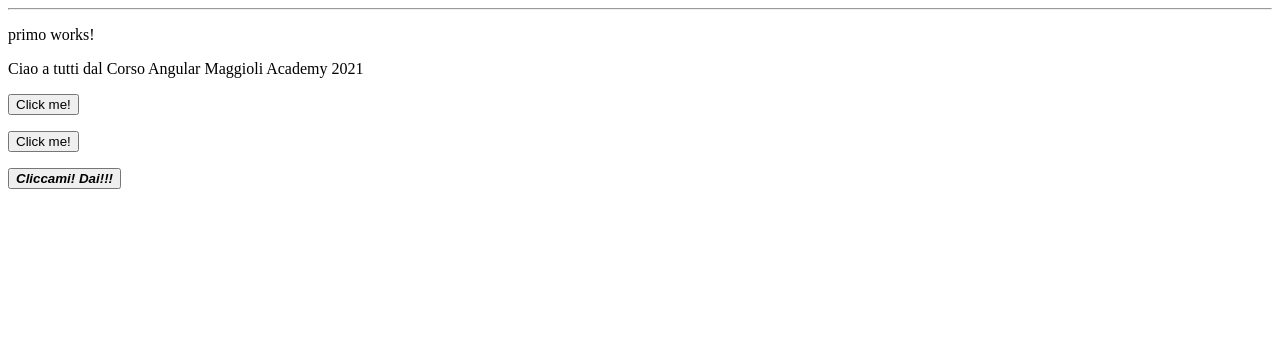
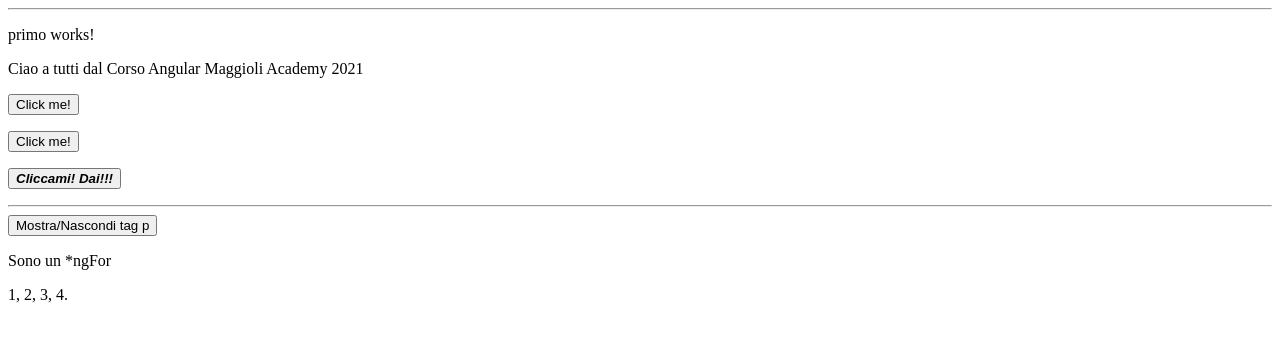
Before and after one commit to MooDySmiles/corso-full-stack-developer-2021, an Angular app: page / in a window 1280 px wide. Shown: the top 342 px of the page. Built offline with nearby package versions, Linux system fonts and the light colour scheme.

Commit message:
Uso di direttive strutturali

```diff
--- a/src/app/app.component.html
+++ b/src/app/app.component.html
@@ -18,3 +18,7 @@
     [emitValue]="today"
     (eventEmitter)="onButtonEventEmitter($event)"></app-button>
 </p>
+
+<hr>
+
+<app-direttive-strutturali></app-direttive-strutturali>
--- a/src/app/app.module.ts
+++ b/src/app/app.module.ts
@@ -4,12 +4,14 @@ import { BrowserModule } from '@angular/platform-browser';
 import { AppComponent } from './app.component';
 import { PrimoComponent } from './primo/primo.component';
 import { ButtonComponent } from './button/button.component';
+import { DirettiveStrutturaliComponent } from './direttive-strutturali/direttive-strutturali.component';
 
 @NgModule({
   declarations: [
     AppComponent,
     PrimoComponent,
     ButtonComponent,
+    DirettiveStrutturaliComponent,
   ],
   imports: [
     BrowserModule
--- /dev/null
+++ b/src/app/direttive-strutturali/direttive-strutturali.component.html
@@ -0,0 +1,21 @@
+<div>
+  <p *ngIf="showP">Sono un *ngIf</p>
+  <app-button
+    buttonText="Mostra/Nascondi tag p"
+    (eventEmitter)="onMostraNascodiP()"
+  ></app-button>
+</div>
+
+<div>
+  <p>Sono un *ngFor</p>
+  <span *ngFor="let element of myArray; last as isLast">
+    {{ element }}{{ isLast === true ? '.' : ', ' }}
+    <!-- {{ isLast ? '.' : ', ' }} -->
+    <!-- if ternario
+    if(isLast === true) {
+      '.';
+    } else {
+      ', ';
+    } -->
+  </span>
+</div>
--- /dev/null
+++ b/src/app/direttive-strutturali/direttive-strutturali.component.ts
@@ -0,0 +1,22 @@
+import { Component, OnInit } from '@angular/core';
+
+@Component({
+  selector: 'app-direttive-strutturali',
+  templateUrl: './direttive-strutturali.component.html',
+  styleUrls: ['./direttive-strutturali.component.scss']
+})
+export class DirettiveStrutturaliComponent implements OnInit {
+
+  showP = false;
+
+  myArray = [1, 2, 3, 4];
+
+  constructor() { }
+
+  ngOnInit(): void {
+  }
+
+  onMostraNascodiP() {
+    this.showP = !this.showP;
+  }
+}
```
Also changed, not shown: src/app/direttive-strutturali/direttive-strutturali.component.scss (added), 1 other file (tests, documents, lock files or other folders).
